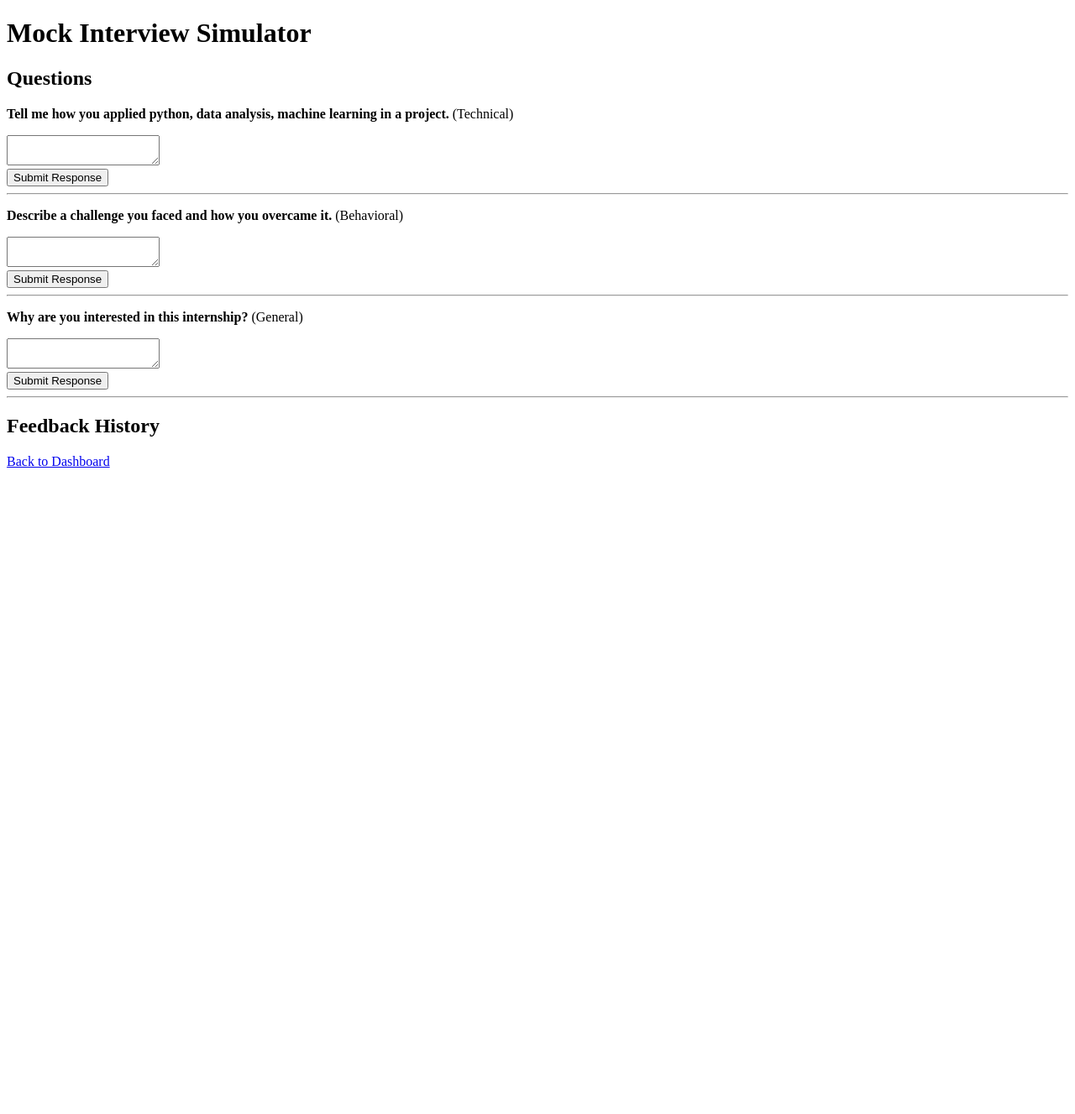
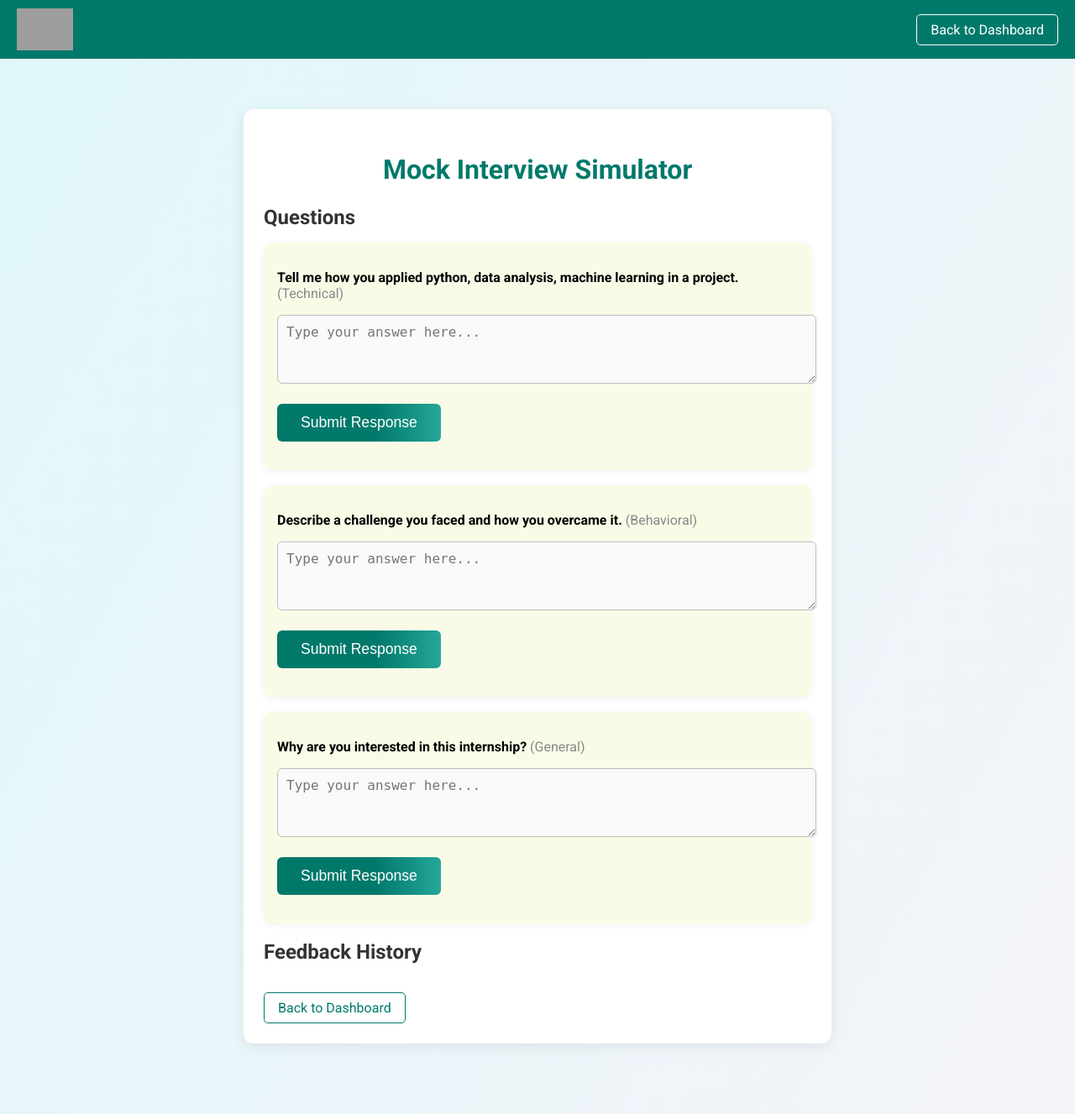
Before and after one commit to BChaitanyaReddy895/SkillSync, a Flask app: page /mock_interview in a window 1280 px wide. Shown: the whole page at 84% size. Before the commit the page ends 557 px from the top, so only its background shows below. Run offline with Flask 2, Linux system fonts and the light colour scheme; a user stored in the database is signed in; data comes from the database, SQL or seed files in the repository; data that the repository does not hold is empty; parts of the project's set-up code (start-up, migrations or seed data) failed here and were passed over; grey boxes are pictures that could not be loaded.

Commit message:
Update templates/mock_interview.html

```diff
--- a/templates/mock_interview.html
+++ b/templates/mock_interview.html
@@ -1,35 +1,205 @@
 <!DOCTYPE html>
-<html>
+<html lang="en">
 <head>
-    <title>Mock Interview</title>
+    <meta charset="UTF-8">
+    <title>Mock Interview - SkillSync</title>
+    <meta name="viewport" content="width=device-width, initial-scale=1.0">
+    <link href="https://fonts.googleapis.com/css?family=Roboto:400,700&display=swap" rel="stylesheet">
+    <style>
+        body {
+            font-family: 'Roboto', Arial, sans-serif;
+            margin: 0;
+            padding: 0;
+            background: linear-gradient(120deg, #e0f7fa 0%, #f4f4f9 100%);
+            min-height: 100vh;
+        }
+        header {
+            background-color: #00796b;
+            color: white;
+            padding: 10px 20px;
+            display: flex;
+            align-items: center;
+            justify-content: space-between;
+        }
+        header img {
+            height: 50px;
+        }
+        nav a {
+            color: white;
+            text-decoration: none;
+            font-size: 16px;
+            padding: 8px 16px;
+            border: 1px solid white;
+            border-radius: 5px;
+            transition: background-color 0.3s ease;
+        }
+        nav a:hover {
+            background-color: white;
+            color: #00796b;
+        }
+        .container {
+            padding: 20px;
+            max-width: 700px;
+            margin: 40px auto;
+        }
+        .card {
+            background: #fff;
+            border-radius: 12px;
+            box-shadow: 0 4px 16px rgba(0,0,0,0.08);
+            padding: 32px 24px 24px 24px;
+            margin-bottom: 24px;
+        }
+        h1 {
+            color: #00796b;
+            text-align: center;
+            margin-bottom: 24px;
+            font-size: 2rem;
+        }
+        h2 {
+            color: #333;
+            margin-bottom: 16px;
+        }
+        form {
+            margin-bottom: 18px;
+        }
+        textarea {
+            width: 100%;
+            min-height: 60px;
+            padding: 10px;
+            font-size: 1rem;
+            border: 1px solid #bdbdbd;
+            border-radius: 6px;
+            background: #fafafa;
+            margin-bottom: 10px;
+            resize: vertical;
+            transition: border-color 0.2s;
+        }
+        textarea:focus {
+            border-color: #00796b;
+            outline: none;
+        }
+        .button {
+            display: inline-block;
+            padding: 12px 28px;
+            background: linear-gradient(90deg, #00796b 60%, #26a69a 100%);
+            color: white;
+            text-decoration: none;
+            border-radius: 6px;
+            font-size: 1.1rem;
+            font-weight: 500;
+            border: none;
+            transition: background 0.2s;
+            cursor: pointer;
+            margin: 10px 5px 0 0;
+        }
+        .button:hover {
+            background: linear-gradient(90deg, #005a4f 60%, #00796b 100%);
+        }
+        .flash-messages {
+            margin: 10px 0 18px 0;
+        }
+        .flash-messages .success {
+            color: #2e7d32;
+            background: #e8f5e9;
+            border-left: 4px solid #2e7d32;
+            padding: 8px 12px;
+            border-radius: 4px;
+            margin-bottom: 6px;
+        }
+        .flash-messages .error, .flash-messages .danger {
+            color: #c62828;
+            background: #ffebee;
+            border-left: 4px solid #c62828;
+            padding: 8px 12px;
+            border-radius: 4px;
+            margin-bottom: 6px;
+        }
+        .question-block {
+            background: #f9fbe7;
+            border-radius: 10px;
+            box-shadow: 0 2px 8px rgba(0,0,0,0.06);
+            padding: 16px;
+            margin-bottom: 18px;
+        }
+        .feedback-block {
+            background: #e3f2fd;
+            border-radius: 10px;
+            box-shadow: 0 2px 8px rgba(0,0,0,0.06);
+            padding: 14px;
+            margin-bottom: 14px;
+        }
+        .back-link {
+            display: inline-block;
+            margin-top: 18px;
+            color: #00796b;
+            text-decoration: none;
+            font-weight: 500;
+            border: 1px solid #00796b;
+            border-radius: 5px;
+            padding: 8px 16px;
+            transition: background 0.2s, color 0.2s;
+        }
+        .back-link:hover {
+            background: #00796b;
+            color: white;
+        }
+        @media (max-width: 700px) {
+            .container {
+                max-width: 98vw;
+                padding: 8px 2vw;
+            }
+            .card, .question-block, .feedback-block {
+                max-width: 100%;
+                padding: 15px;
+            }
+            .button {
+                font-size: 1rem;
+                padding: 10px 18px;
+            }
+        }
+    </style>
 </head>
 <body>
+    <header>
+        <img src="{{ url_for('static', filename='logo.png') }}" alt="SkillSync Logo">
+        <nav>
+            <a href="{{ url_for('intern_dashboard') }}">Back to Dashboard</a>
+        </nav>
+    </header>
+    <div class="container">
+        <div class="card">
             <h1>Mock Interview Simulator</h1>
+            <div class="flash-messages">
                 {% with messages = get_flashed_messages(with_categories=true) %}
                     {% if messages %}
                         {% for category, message in messages %}
-                <div class="alert alert-{{ category }}">{{ message }}</div>
+                            <div class="{{ category }}">{{ message }}</div>
                         {% endfor %}
                     {% endif %}
                 {% endwith %}
+            </div>
             <h2>Questions</h2>
             {% for question in questions %}
+                <div class="question-block">
                     <form method="POST">
-            <p><strong>{{ question.question }}</strong> ({{ question.category }})</p>
+                        <p><strong>{{ question.question }}</strong> <span style="color:#888;">({{ question.category }})</span></p>
                         <input type="hidden" name="question_id" value="{{ question.id }}">
-            <textarea name="response" required></textarea><br>
-            <button type="submit">Submit Response</button>
+                        <textarea name="response" placeholder="Type your answer here..." required></textarea><br>
+                        <button type="submit" class="button">Submit Response</button>
                     </form>
-        <hr>
+                </div>
             {% endfor %}
             <h2>Feedback History</h2>
             {% for feedback in feedback_history %}
+                <div class="feedback-block">
                     <p><strong>Question:</strong> {{ feedback.question }}</p>
                     <p><strong>Response:</strong> {{ feedback.response }}</p>
                     <p><strong>Feedback:</strong> {{ feedback.feedback }}</p>
                     <p><strong>Date:</strong> {{ feedback.date }}</p>
-        <hr>
+                </div>
             {% endfor %}
-    <a href="{{ url_for('intern_dashboard') }}">Back to Dashboard</a>
+            <a href="{{ url_for('intern_dashboard') }}" class="back-link">Back to Dashboard</a>
+        </div>
+    </div>
 </body>
 </html>
```
Lines whose indentation alone changed are shown as unchanged.
